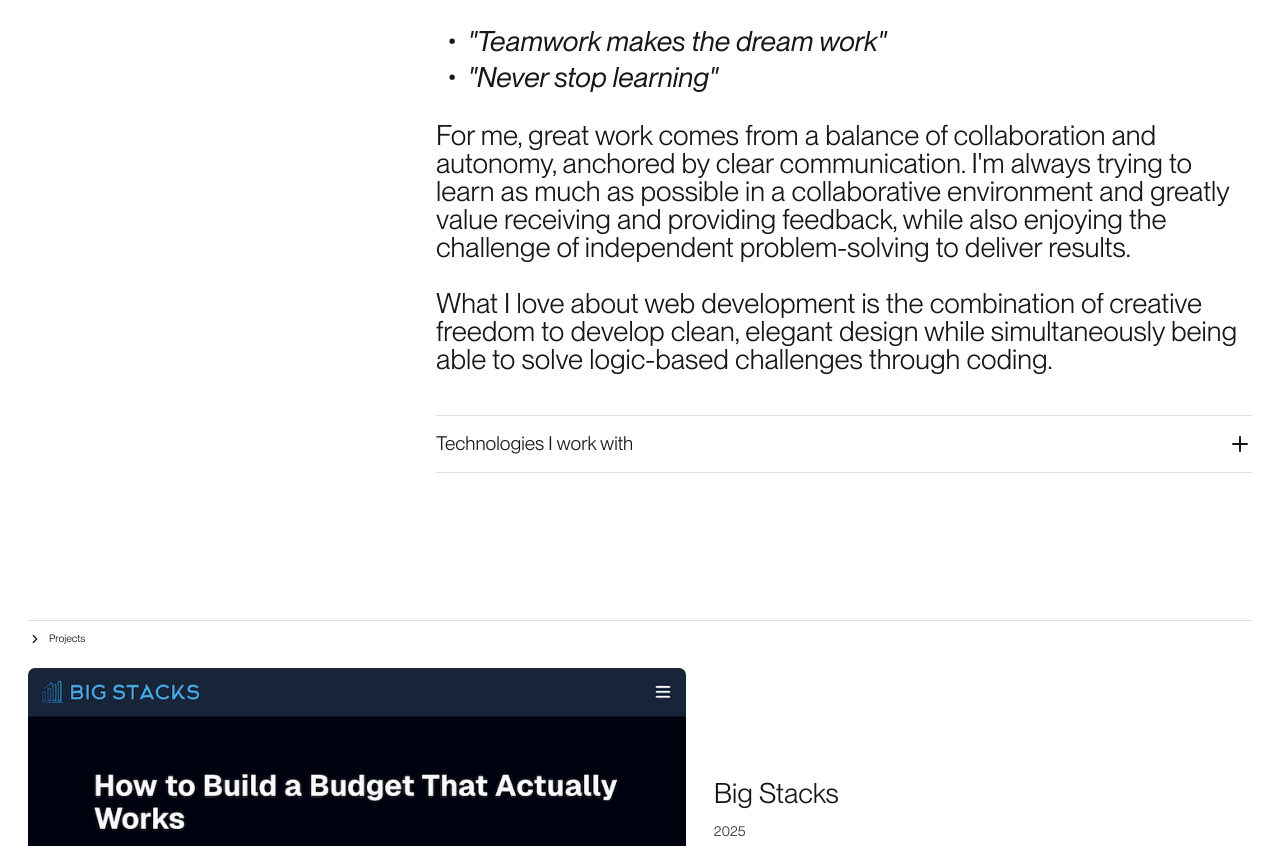
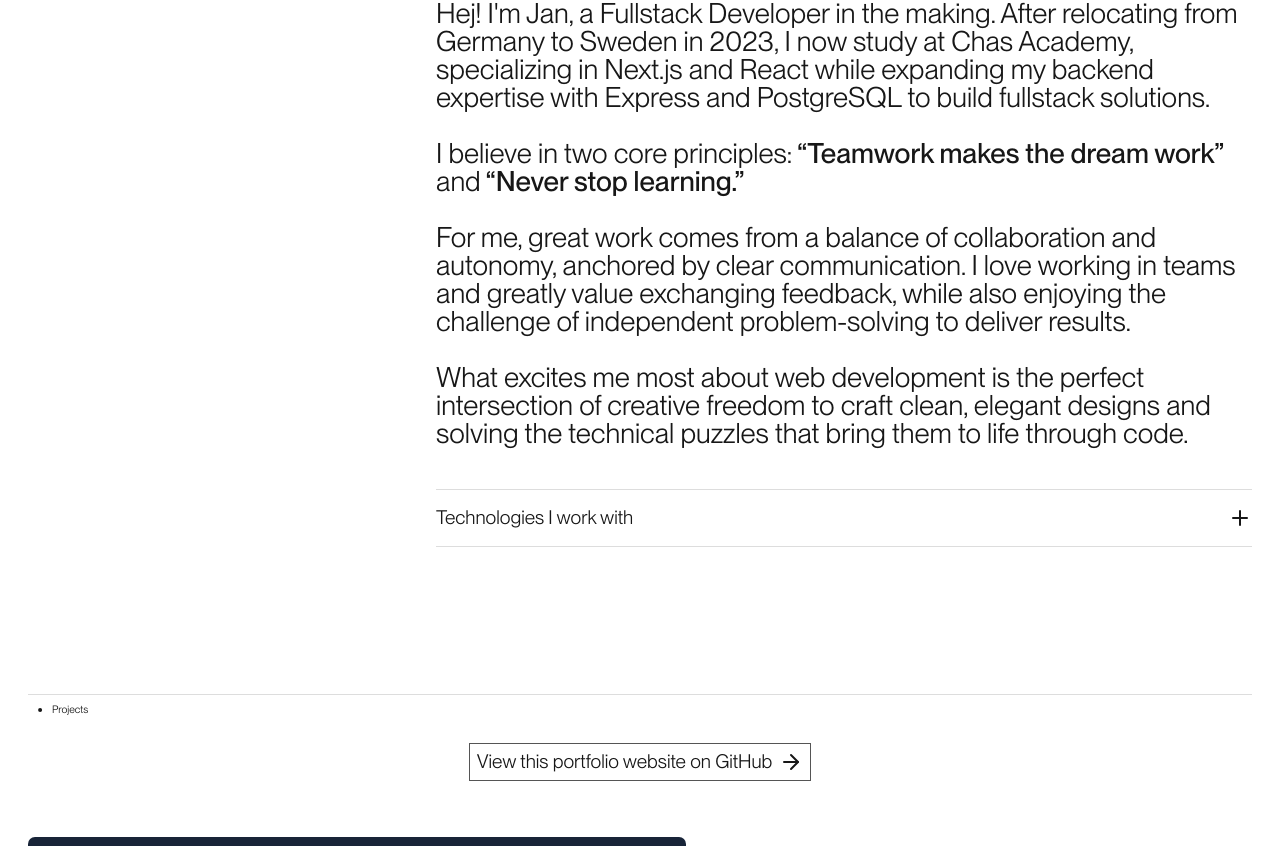
Before and after one commit to t-kupp/portfolio-v3, a Next.js app: page / in a window 1280 px wide. Shown: the part 1049-1895 px from the top of the page. Built offline with nearby package versions, Linux system fonts and the light colour scheme.

Commit message:
Updated text in about me section and updated tech stack

```diff
--- a/components/AboutSection.jsx
+++ b/components/AboutSection.jsx
@@ -2,70 +2,38 @@
 
 import SectionHeadline from "./SectionHeadline";
 import Divider from "./Divider";
-import { useState } from "react";
-import { Dot, Minus, Plus } from "lucide-react";
-import { techStackData } from "@/util/techStackData";
+import TechStack from "./TechStack";
 
 export default function AboutSection() {
-  const [isOpen, setIsOpen] = useState(false);
-
   return (
     <div className="bg-background flex flex-col px-4 pb-42 transition-colors duration-500 lg:px-8">
       <Divider />
       <SectionHeadline title={"About"} />
       <div className="w-full self-end sm:w-2/3">
         <h4 className="pb-12">
-          I believe in two core principles:
+          Hej! I'm Jan, a Fullstack Developer in the making. After relocating
+          from Germany to Sweden in 2023, I now study at Chas Academy,
+          specializing in Next.js and React while expanding my backend expertise
+          with Express and PostgreSQL to build fullstack solutions.
+          <br />
+          <br />I believe in two core principles:
+          <span className="font-medium"> “Teamwork makes the dream work” </span>
+          and
+          <span className="font-medium"> “Never stop learning.”</span>
           <br />
           <br />
-          <div className="flex flex-col gap-1">
-            <span className="flex items-center italic">
-              <Dot size={32} /> "Teamwork makes the dream work"
-            </span>
-            <span className="flex items-center italic">
-              <Dot size={32} /> "Never stop learning"
-            </span>
-          </div>
-          <br />
           For me, great work comes from a balance of collaboration and autonomy,
-          anchored by clear communication. I'm always trying to learn as much as
-          possible in a collaborative environment and greatly value receiving
-          and providing feedback, while also enjoying the challenge of
+          anchored by clear communication. I love working in teams and greatly
+          value exchanging feedback, while also enjoying the challenge of
           independent problem-solving to deliver results.
           <br />
           <br />
-          What I love about web development is the combination of creative
-          freedom to develop clean, elegant design while simultaneously being
-          able to solve logic-based challenges through coding.
+          What excites me most about web development is the perfect intersection
+          of creative freedom to craft clean, elegant designs and solving the
+          technical puzzles that bring them to life through code.
         </h4>
         <Divider />
-        <div
-          className={`${isOpen ? "max-h-[10rem]" : "max-h-[4rem]"} overflow-hidden py-3 transition-[max-height] duration-500`}
-        >
-          <p
-            onClick={() => setIsOpen(!isOpen)}
-            className="flex cursor-pointer items-center justify-between py-1"
-            role="button"
-          >
-            Technologies I work with{" "}
-            <span>{isOpen ? <Minus /> : <Plus />}</span>
-          </p>
-          <div className="mt-3 mb-3">
-            <div className="grid grid-cols-3">
-              {techStackData.map((item, index) => {
-                return (
-                  <div
-                    className="text-foreground-muted flex items-center gap-1"
-                    key={index}
-                  >
-                    <i className={item.deviconName + " !text-[1rem]"}></i>
-                    <p className="!text-[1rem]">{item.name}</p>
-                  </div>
-                );
-              })}
-            </div>
-          </div>
-        </div>
+        <TechStack />
         <Divider />
       </div>
     </div>
--- a/components/Header.jsx
+++ b/components/Header.jsx
@@ -5,7 +5,6 @@ import { useEffect, useState } from "react";
 import Clock from "react-clock";
 import { useTheme } from "../context/ThemeContext";
 import { motion } from "motion/react";
-import Link from "next/link";
 
 export default function Header() {
   return (
@@ -16,16 +15,12 @@ export default function Header() {
         delay: 1.8,
         duration: 0.5,
       }}
-      className={`bg-background sticky top-0 z-50 grid w-full translate-y-0 grid-cols-3 items-center justify-between px-4 transition-all duration-500 sm:px-8`}
+      className={`bg-background sticky top-0 z-50 grid w-full translate-y-0 grid-cols-2 items-center justify-between p-4 transition-all duration-500 sm:px-8`}
     >
       <div className="mr-auto flex items-center gap-4">
-        {/* <MonoToggleButton /> */}
-        {/* <Link href={"/"}>
-          <p className="!font-mono !text-[1rem]">{`<jankupper.dev />`}</p>
-        </Link> */}
         <ThemeToggleButton />
       </div>
-      <div className="mx-auto">{/* Middle part of the navbar  */}</div>
+
       <div className="ml-auto">
         <AnalogClock />
       </div>
@@ -57,32 +52,6 @@ function ThemeToggleButton() {
   );
 }
 
-// function MonoToggleButton() {
-//   const [isMono, setIsMono] = useState(false);
-
-//   useEffect(() => {
-//     const body = document.body;
-
-//     if (isMono) {
-//       body.style.fontFamily = "'Neue Montreal Mono', monospace";
-//     } else {
-//       body.style.fontFamily = "";
-//     }
-//   }, [isMono]);
-
-//   return (
-//     <button
-//       onClick={() => setIsMono((prev) => !prev)}
-//       className="flex cursor-pointer items-center gap-4 uppercase"
-//     >
-//       <div className="flex items-center gap-0.5">
-//         <p className="!font-neueMontreal !text-[1rem]">{isMono ? "■" : "□"}</p>
-//         <p className="!text-[1rem]">Monospace</p>
-//       </div>
-//     </button>
-//   );
-// }
-
 function AnalogClock() {
   const [value, setValue] = useState(new Date());
 
@@ -103,7 +72,7 @@ function AnalogClock() {
 
   return (
     <div className="flex items-center">
-      <p className="!font-neueMontreal hidden w-[9rem] !text-[1rem] sm:block">
+      <p className="!font-neueMontreal w-[9rem] !text-[1rem]">
         Stockholm, {getStockholmTime(value)}
       </p>
       <Clock
--- a/components/ProjectsSections.jsx
+++ b/components/ProjectsSections.jsx
@@ -2,8 +2,6 @@
 
 import Divider from "./Divider";
 import SectionHeadline from "./SectionHeadline";
-import { Parallax, ParallaxBanner } from "react-scroll-parallax";
-
 import { projectsData } from "@/util/projectData";
 import LinkButton from "./LinkButton";
 
@@ -12,6 +10,11 @@ export default function ProjectsSection() {
     <div className="bg-background flex flex-col justify-center px-4 pb-42 transition-colors duration-500 lg:px-8">
       <Divider />
       <SectionHeadline title={"Projects"} />
+      <LinkButton
+        title={"View this portfolio website on GitHub"}
+        href={"https://github.com/t-kupp/portfolio-v3"}
+        className={"border-foreground-muted mx-auto mb-16 border"}
+      />
       <div className="flex flex-col gap-16 md:gap-32">
         {projectsData.map((project, index) => (
           <ProjectCard
--- a/components/SectionHeadline.jsx
+++ b/components/SectionHeadline.jsx
@@ -1,9 +1,9 @@
-import { ChevronRight } from "lucide-react";
+import { ChevronRight, Dot } from "lucide-react";
 
 export default function SectionHeadline({ title }) {
   return (
-    <div className="flex items-center gap-2 pt-3 pb-6 text-[0.75rem]">
-      <ChevronRight size={14} className="transition-colors duration-500" />
+    <div className="flex items-center pt-1 pb-6 text-[0.75rem]">
+      <Dot size={24} className="transition-colors duration-500" />
       {title}
     </div>
   );
--- /dev/null
+++ b/components/TechStack.jsx
@@ -0,0 +1,62 @@
+import { techStackData } from "@/util/techStackData";
+import { Minus, Plus } from "lucide-react";
+import { useState } from "react";
+
+export default function TechStack() {
+  const [isOpen, setIsOpen] = useState(false);
+  return (
+    <div
+      className={`${isOpen ? "max-h-[13rem]" : "max-h-[4rem]"} overflow-hidden py-3 transition-[max-height] duration-500`}
+    >
+      <p
+        onClick={() => setIsOpen(!isOpen)}
+        className="flex cursor-pointer items-center justify-between py-1"
+        role="button"
+      >
+        Technologies I work with <span>{isOpen ? <Minus /> : <Plus />}</span>
+      </p>
+      <div className="mt-3 mb-3">
+        <div className="grid grid-cols-3 gap-1">
+          <div>
+            <p className="mb-1 !text-[1rem] font-medium">Frontend:</p>
+            {techStackData.frontend.map((item, index) => (
+              <div
+                className="text-foreground-muted flex items-center gap-1"
+                key={index}
+              >
+                <i className={item.deviconName + " !text-[1rem]"}></i>
+                <p className="!text-[1rem]">{item.name}</p>
+              </div>
+            ))}
+          </div>
+          <div>
+            <p className="mb-1 !text-[1rem] font-medium">Backend:</p>
+
+            {techStackData.backend.map((item, index) => (
+              <div
+                className="text-foreground-muted flex items-center gap-1"
+                key={index}
+              >
+                <i className={item.deviconName + " !text-[1rem]"}></i>
+                <p className="!text-[1rem]">{item.name}</p>
+              </div>
+            ))}
+          </div>
+          <div>
+            {" "}
+            <p className="mb-1 !text-[1rem] font-medium">Languages:</p>
+            {techStackData.languages.map((item, index) => (
+              <div
+                className="text-foreground-muted flex items-center gap-1"
+                key={index}
+              >
+                <i className={item.deviconName + " !text-[1rem]"}></i>
+                <p className="!text-[1rem]">{item.name}</p>
+              </div>
+            ))}
+          </div>
+        </div>
+      </div>
+    </div>
+  );
+}
--- a/util/techStackData.js
+++ b/util/techStackData.js
@@ -1,38 +1,46 @@
-export const techStackData = [
+export const techStackData = {
+  frontend: [
     {
-    name: "HTML5",
+      name: "HTML5 & CSS3",
       deviconName: "devicon-html5-plain",
     },
     {
-    name: "CSS3",
-    deviconName: "devicon-css3-plain",
-  },
-  {
-    name: "Javascript",
-    deviconName: "devicon-javascript-plain",
+      name: "Next.js",
+      deviconName: "devicon-nextjs-plain",
     },
     {
       name: "React",
       deviconName: "devicon-react-original",
     },
     {
-    name: "Next.js",
-    deviconName: "devicon-nextjs-plain",
-  },
-  {
       name: "Tailwind",
       deviconName: "devicon-tailwindcss-original",
+    },
+  ],
+
+  backend: [
+    {
+      name: "Next.js (App Router)",
+      deviconName: "devicon-nextjs-plain",
     },
     {
       name: "Express.js",
       deviconName: "devicon-express-original",
     },
     {
-    name: "MySQL",
-    deviconName: "devicon-mysql-original",
+      name: "PostgreSQL",
+      deviconName: "devicon-postgresql-plain",
     },
+  ],
+
+  languages: [
     {
-    name: "Supabase",
-    deviconName: "devicon-supabase-plain",
+      name: "JavaScript (ES6+)",
+      deviconName: "devicon-javascript-plain",
     },
-];
+    // {
+    //   name: "TypeScript",
+    //   deviconName: "devicon-typescript-plain",
+    // },
+  ],
+};
```
Lines whose indentation alone changed are shown as unchanged.
